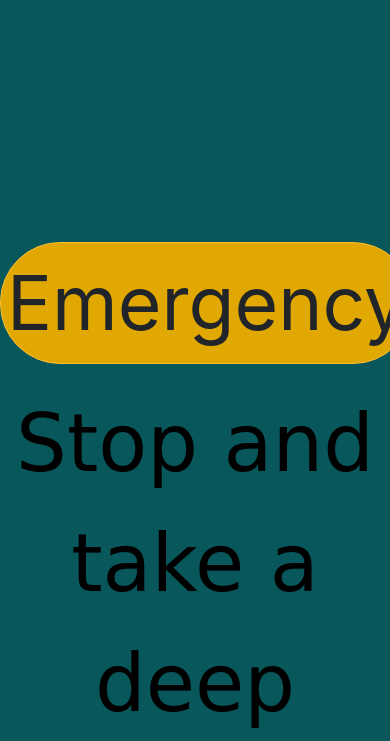
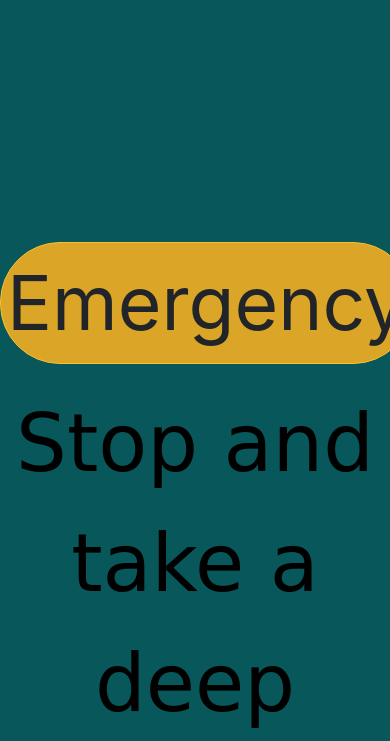
Before and after one commit to kalolad1/emergencyBE, a Django app: page / in a window 390 px wide, with the pointer over the restyled element. Shown: the top 741 px of the page. Run offline with Django 3.2, Linux system fonts and the light colour scheme; some libraries are stand-ins or nearby versions.

Commit message:
Made mobile button clickable.

```diff
--- a/emergencyboard/static/resources/css/main.css
+++ b/emergencyboard/static/resources/css/main.css
@@ -36,6 +36,10 @@ h1 {
 #override {
     border-radius: 60px;
     border-color: var(--button-color);
+}
+
+.btn:hover {
+    background-color: #dba527;
 }
 
 .short-message {
```
